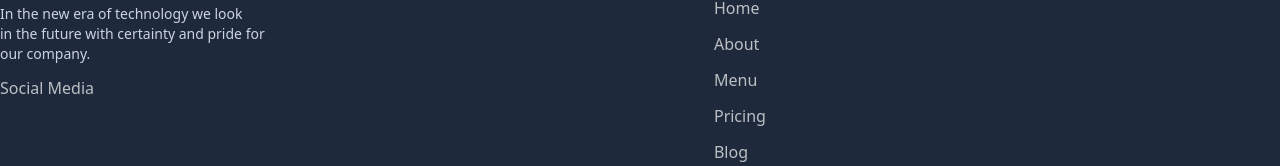
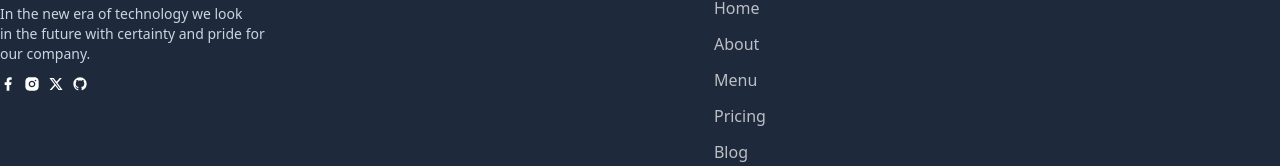
Before and after one commit to Srijanbista/restro, a Next.js app: page / in a window 1280 px wide. Shown: the part 1596-1762 px from the top of the page. Built offline with nearby package versions, Linux system fonts and the light colour scheme.

Commit message:
added icons in footer

```diff
--- a/src/components/Footer.tsx
+++ b/src/components/Footer.tsx
@@ -1,5 +1,11 @@
 import Link from "next/link";
 import Container from "./Container";
+import {
+  RiFacebookFill,
+  RiGithubFill,
+  RiInstagramFill,
+  RiTwitterXFill,
+} from "react-icons/ri";
 
 const Footer = () => {
   return (
@@ -15,7 +21,12 @@ const Footer = () => {
                 In the new era of technology we look <br /> in the future with
                 certainty and pride for <br /> our company.
               </p>
-              <p>Social Media</p>
+              <div className="flex gap-x-2">
+                <RiFacebookFill fill="white" />
+                <RiInstagramFill fill="white" />
+                <RiTwitterXFill fill="white" />
+                <RiGithubFill fill="white" />
+              </div>
             </div>
             <div className="flex flex-col gap-y-2 md:gap-y-3">
               <p className="text-xl font-semibold text-white">Pages</p>
```
